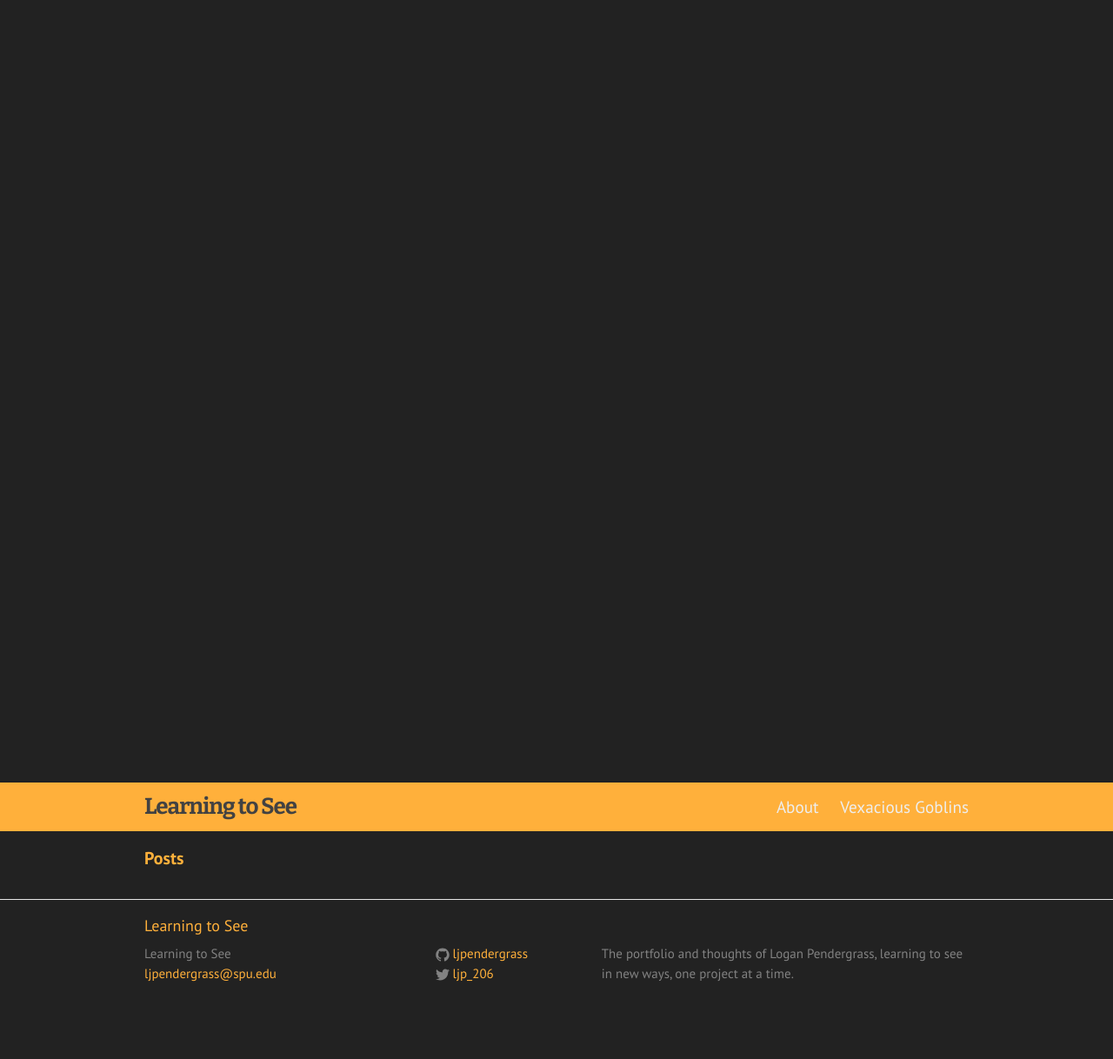
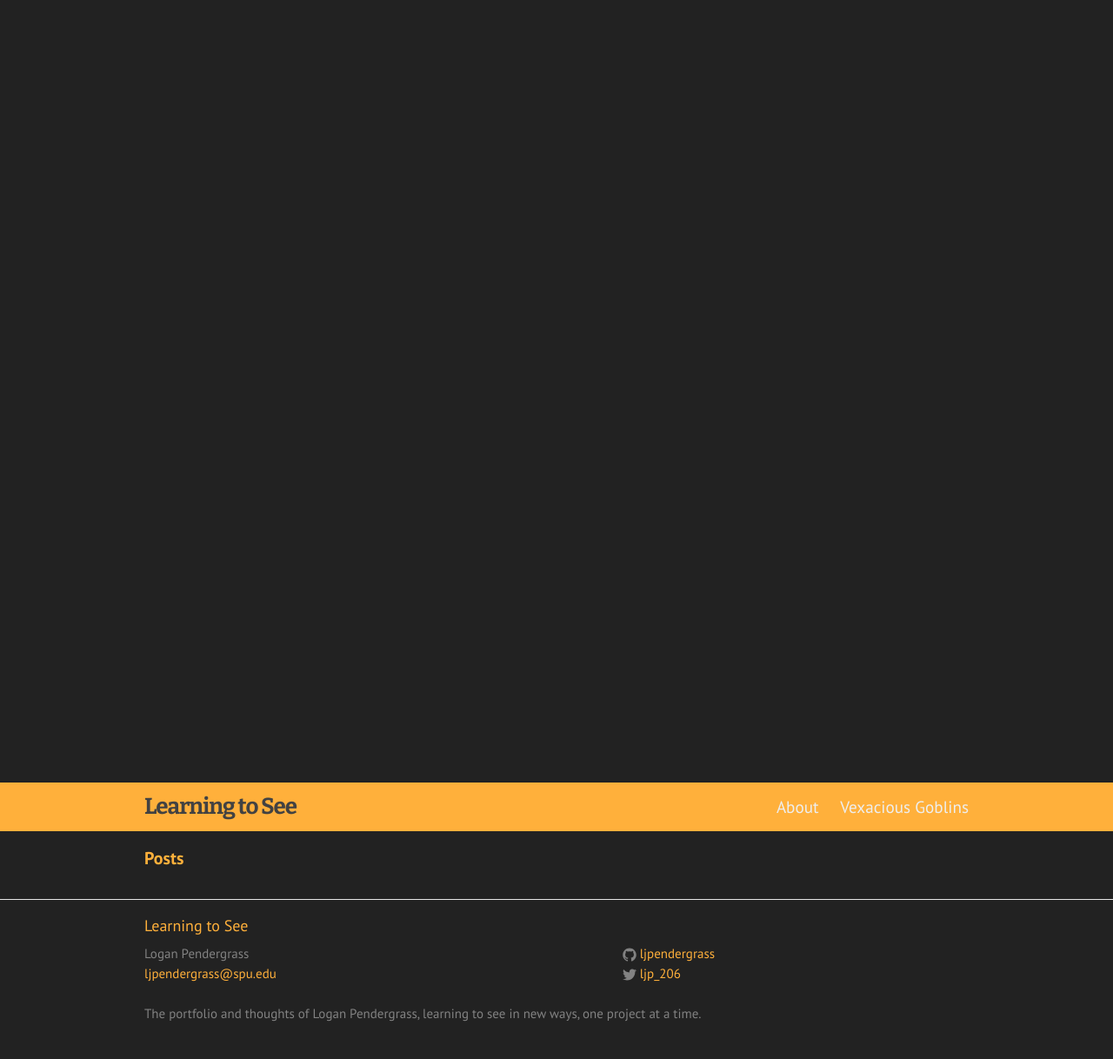
Before and after one commit to ljpendergrass/logan-portfolio-2016, a Jekyll site: the page built from index.html, in a window 1280 px wide. Shown: the whole page at 87% size. Built offline with Jekyll 4.4.1, drawn with Linux system fonts in a browser that asks for light colours; before the commit the page ends 1171 px from its top, so only the background shows below that.

Commit message:
flex & config
add owner variable
start converting footer to flexbox

```diff
--- a/_config.yml
+++ b/_config.yml
@@ -7,6 +7,7 @@
 
 # Site settings
 title: Learning to See
+owner: Logan Pendergrass
 email: ljpendergrass@spu.edu
 description: > # this means to ignore newlines until "baseurl:"
   The portfolio and thoughts of Logan Pendergrass, learning to see in new ways,
--- a/_includes/footer.html
+++ b/_includes/footer.html
@@ -7,7 +7,7 @@
     <div class="footer-col-wrapper">
       <div class="footer-col footer-col-1">
         <ul class="contact-list">
-          <li>{{ site.title }}</li>
+          <li>{{ site.owner }}</li>
           <li><a href="mailto:{{ site.email }}">{{ site.email }}</a></li>
         </ul>
       </div>
--- a/_sass/_intro.scss
+++ b/_sass/_intro.scss
@@ -1,6 +1,6 @@
 .intro{
 	height: 100vh;
-	width: 100vw;
+	width: 100%;
 	padding: 3rem 1rem 3rem 1rem;
 	box-sizing: border-box;
 }
--- a/_sass/_layout.scss
+++ b/_sass/_layout.scss
@@ -118,47 +118,54 @@
     color: $grey-color;
     margin-left: -$spacing-unit / 2;
     @extend %clearfix;
+    display: flex;
+    flex-wrap: wrap;
 }
 
 .footer-col {
+    flex-grow: 1;
+    flex-shrink: 1;
     float: left;
     margin-bottom: $spacing-unit / 2;
     padding-left: $spacing-unit / 2;
 }
 
 .footer-col-1 {
-    width: -webkit-calc(35% - (#{$spacing-unit} / 2));
-    width:         calc(35% - (#{$spacing-unit} / 2));
+    flex-basis: 35%;
+    min-width: -webkit-calc(35% - (#{$spacing-unit} / 2));
+    min-width:         calc(35% - (#{$spacing-unit} / 2));
 }
 
 .footer-col-2 {
-    width: -webkit-calc(20% - (#{$spacing-unit} / 2));
-    width:         calc(20% - (#{$spacing-unit} / 2));
+    flex-basis: 20%;
+    min-width: -webkit-calc(20% - (#{$spacing-unit} / 2));
+    min-width:         calc(20% - (#{$spacing-unit} / 2));
 }
 
 .footer-col-3 {
-    width: -webkit-calc(45% - (#{$spacing-unit} / 2));
-    width:         calc(45% - (#{$spacing-unit} / 2));
+    flex-basis: 45%;
+    min-width: -webkit-calc(45% - (#{$spacing-unit} / 2));
+    min-width:         calc(45% - (#{$spacing-unit} / 2));
 }
 
 @include media-query($on-laptop) {
     .footer-col-1,
     .footer-col-2 {
-        width: -webkit-calc(50% - (#{$spacing-unit} / 2));
-        width:         calc(50% - (#{$spacing-unit} / 2));
+        min-width: -webkit-calc(50% - (#{$spacing-unit} / 2));
+        min-width:         calc(50% - (#{$spacing-unit} / 2));
     }
 
     .footer-col-3 {
-        width: -webkit-calc(100% - (#{$spacing-unit} / 2));
-        width:         calc(100% - (#{$spacing-unit} / 2));
+        min-width: -webkit-calc(100% - (#{$spacing-unit} / 2));
+        min-width:         calc(100% - (#{$spacing-unit} / 2));
     }
 }
 
 @include media-query($on-palm) {
     .footer-col {
         float: none;
-        width: -webkit-calc(100% - (#{$spacing-unit} / 2));
-        width:         calc(100% - (#{$spacing-unit} / 2));
+        min-width: -webkit-calc(100% - (#{$spacing-unit} / 2));
+        min-width:         calc(100% - (#{$spacing-unit} / 2));
     }
 }
 
```
